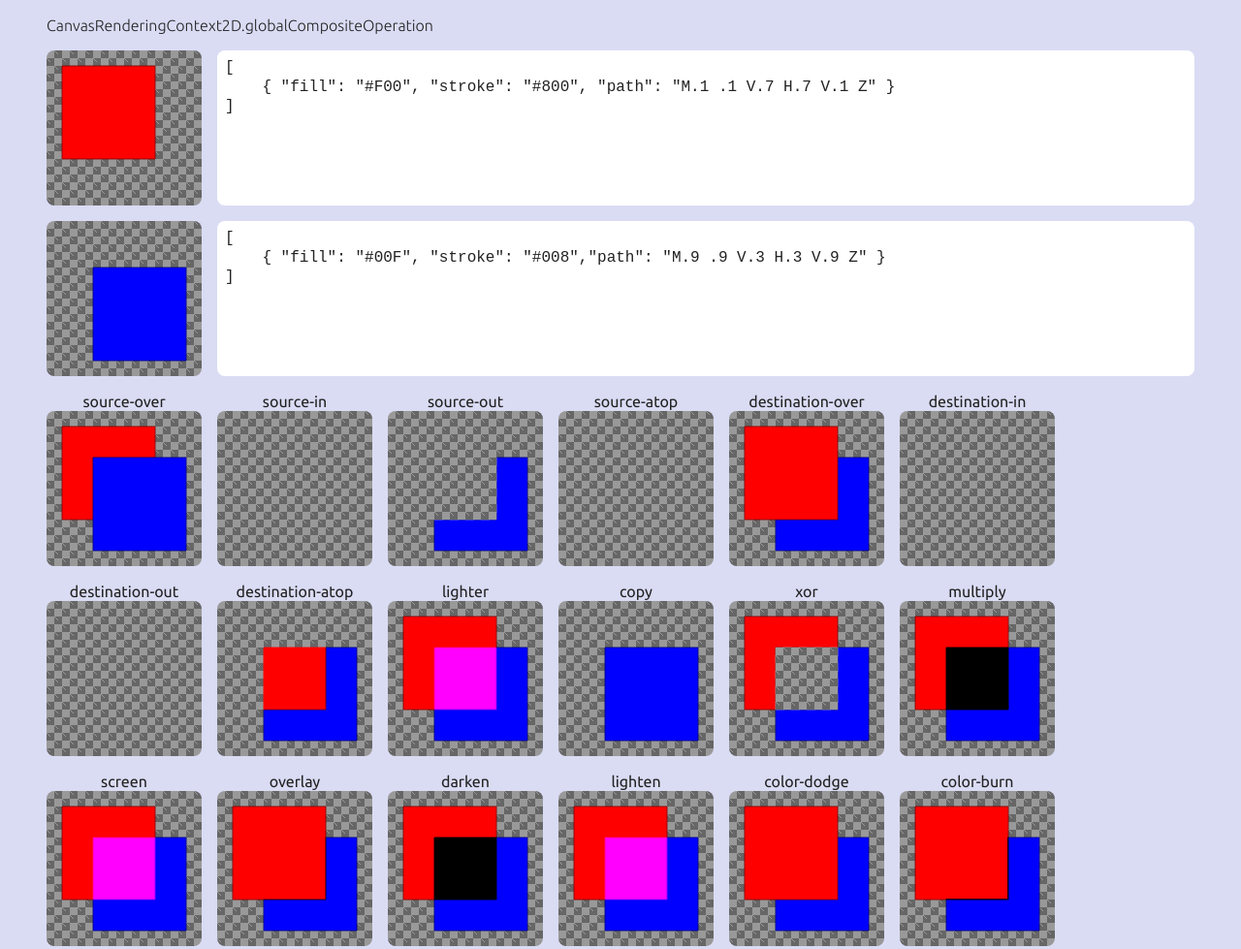
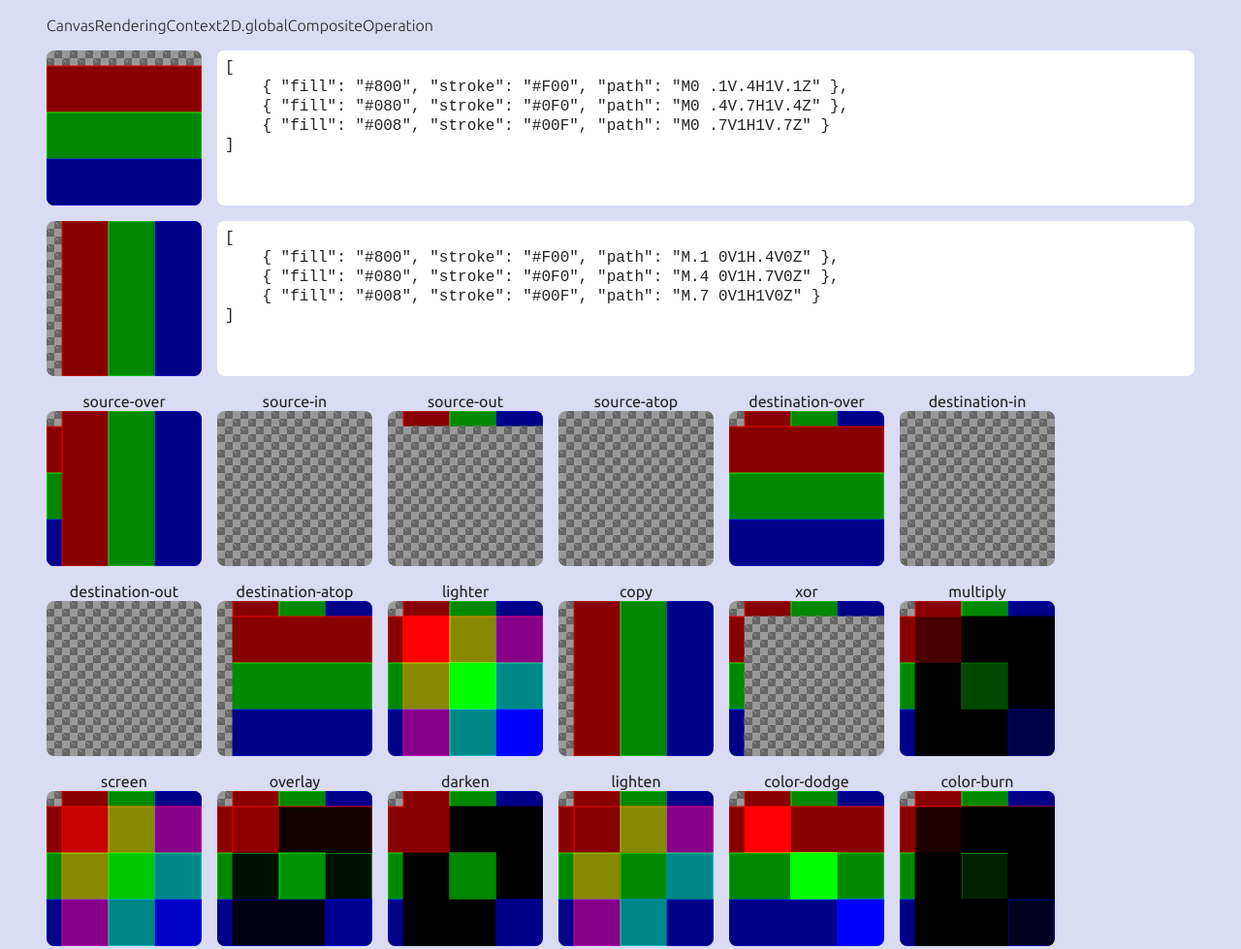
Before and after one commit to AXT-AyaKoto/web-playground, a plain HTML site: page globalCompositeOperation/index.html in a window 1280 px wide. Shown: the top 979 px of the page at 97% size. Drawn offline with Linux system fonts and the light colour scheme; a web font is replaced by a local one.

Commit message:
ちょっと変えとく

```diff
--- a/globalCompositeOperation/index.html
+++ b/globalCompositeOperation/index.html
@@ -21,10 +21,14 @@
 <body>
     <h1>CanvasRenderingContext2D.globalCompositeOperation</h1>
     <section class="base"><textarea id="base-a-paths">[
-    { "fill": "#F00", "stroke": "#800", "path": "M.1 .1 V.7 H.7 V.1 Z" }
+    { "fill": "#800", "stroke": "#F00", "path": "M0 .1V.4H1V.1Z" },
+    { "fill": "#080", "stroke": "#0F0", "path": "M0 .4V.7H1V.4Z" },
+    { "fill": "#008", "stroke": "#00F", "path": "M0 .7V1H1V.7Z" }
 ]</textarea>
         <textarea id="base-b-paths">[
-    { "fill": "#00F", "stroke": "#008","path": "M.9 .9 V.3 H.3 V.9 Z" }
+    { "fill": "#800", "stroke": "#F00", "path": "M.1 0V1H.4V0Z" },
+    { "fill": "#080", "stroke": "#0F0", "path": "M.4 0V1H.7V0Z" },
+    { "fill": "#008", "stroke": "#00F", "path": "M.7 0V1H1V0Z" }
 ]</textarea>
         <canvas id="base-a" width="200" height="200"></canvas>
         <canvas id="base-b" width="200" height="200"></canvas>
--- a/globalCompositeOperation/script.js
+++ b/globalCompositeOperation/script.js
@@ -104,3 +104,11 @@ const redraw = () => {
 };
 
 redraw();
+
+/** ================================================================================================
+ * イベントリスナー
+================================================================================================= */
+
+$$("textarea").forEach(textarea => {
+    textarea.addEventListener("input", redraw);
+});
```
